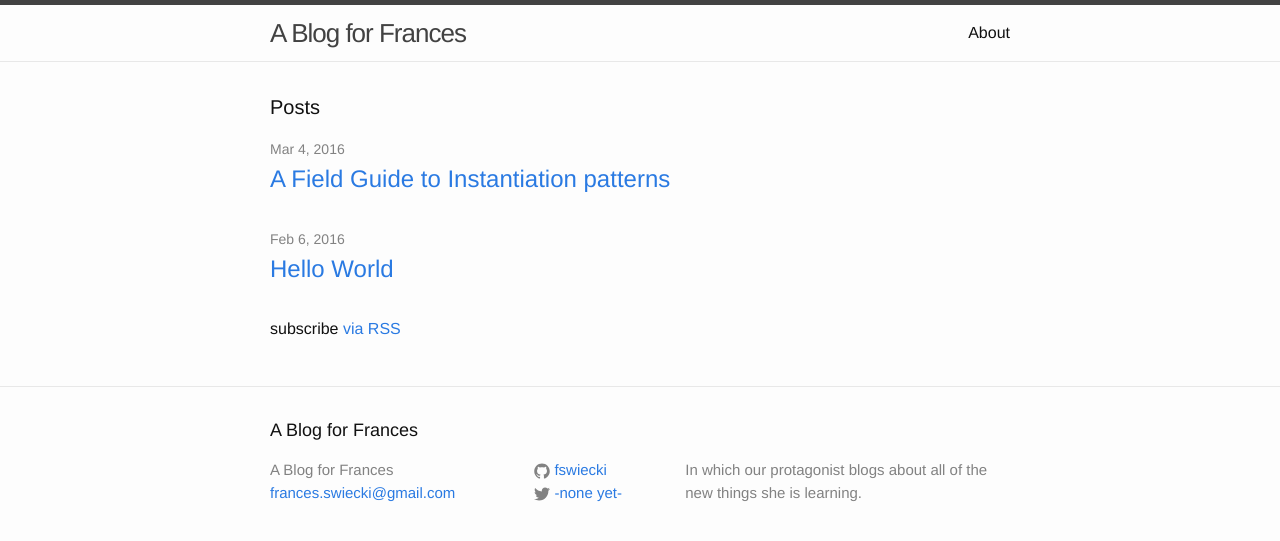
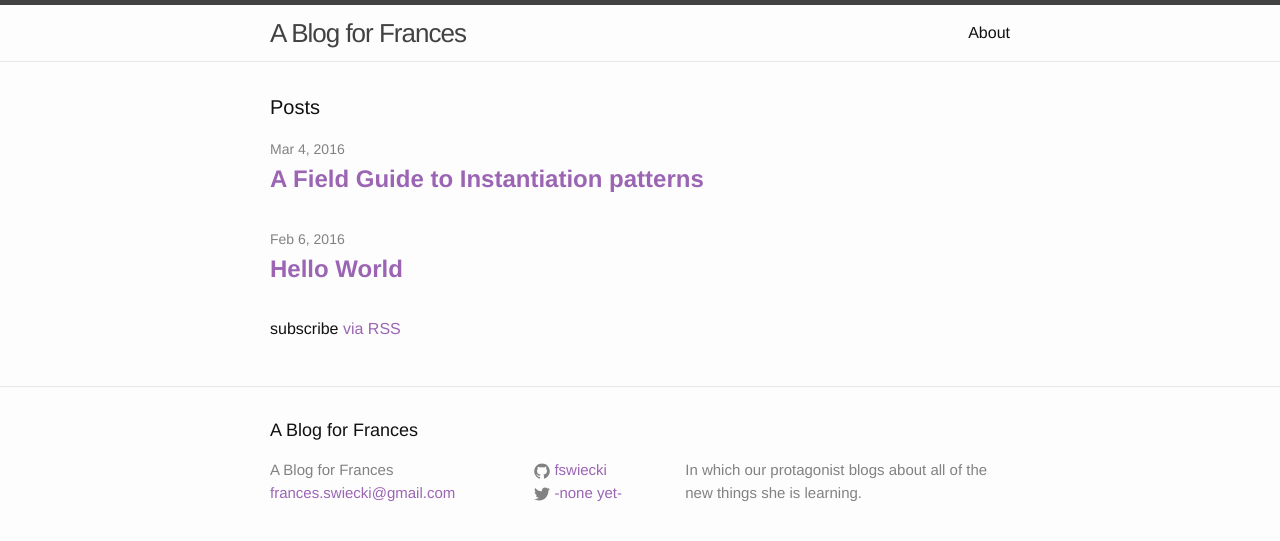
Before and after one commit to fswiecki/fswiecki.github.io, a Jekyll site: the page built from index.html, in a window 1280 px wide. Shown: the top 541 px of the page. Built offline with Jekyll 4.4.1, drawn with Linux system fonts in a browser that asks for light colours.

Commit message:
Start some minor CSS customizations

```diff
--- a/_sass/_layout.scss
+++ b/_sass/_layout.scss
@@ -192,6 +192,7 @@
 .post-link {
     display: block;
     font-size: 24px;
+    font-weight: bold;
 }
 
 
--- a/css/main.scss
+++ b/css/main.scss
@@ -16,7 +16,7 @@ $spacing-unit:     30px;
 
 $text-color:       #111;
 $background-color: #fdfdfd;
-$brand-color:      #2a7ae2;
+$brand-color:      #9b65b4;
 
 $grey-color:       #828282;
 $grey-color-light: lighten($grey-color, 40%);
```
Also changed, not shown: _images/instantiation-patterns.png (deleted), _sass/_base.scss (indentation only).
